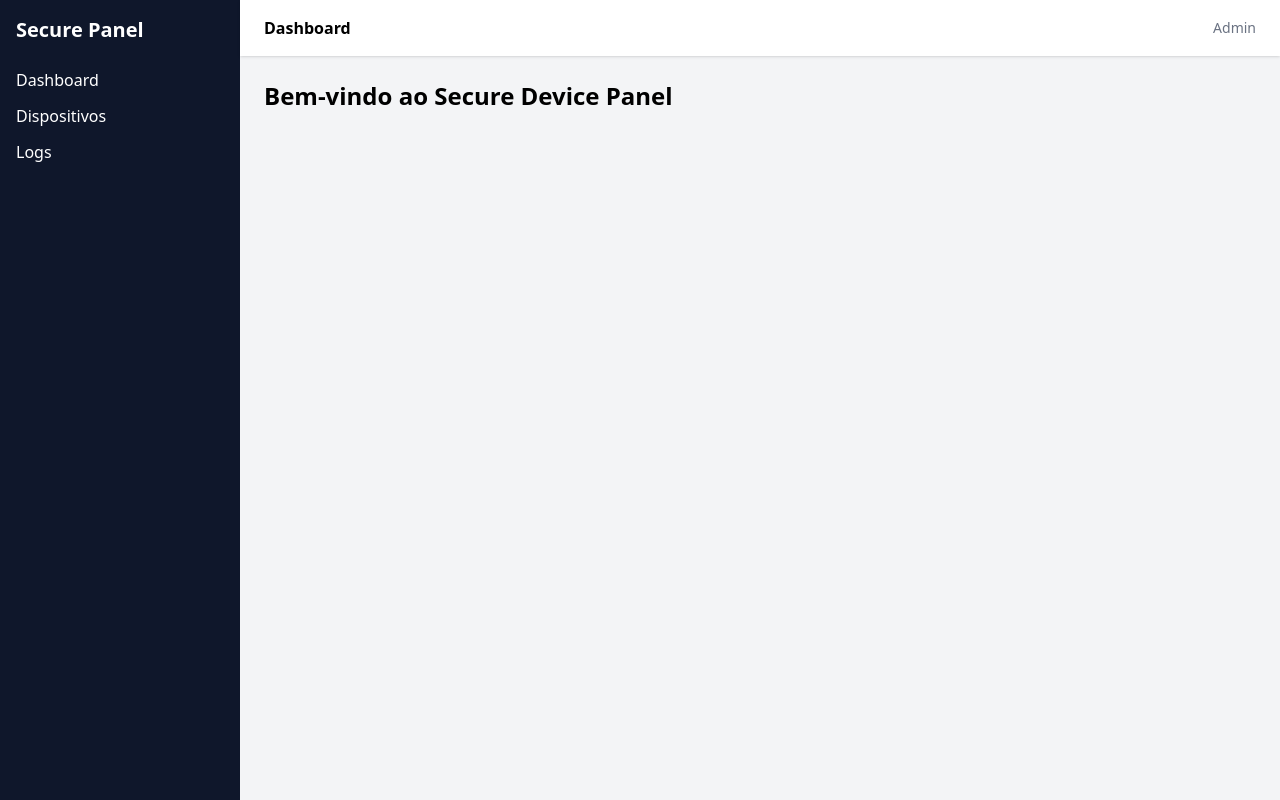
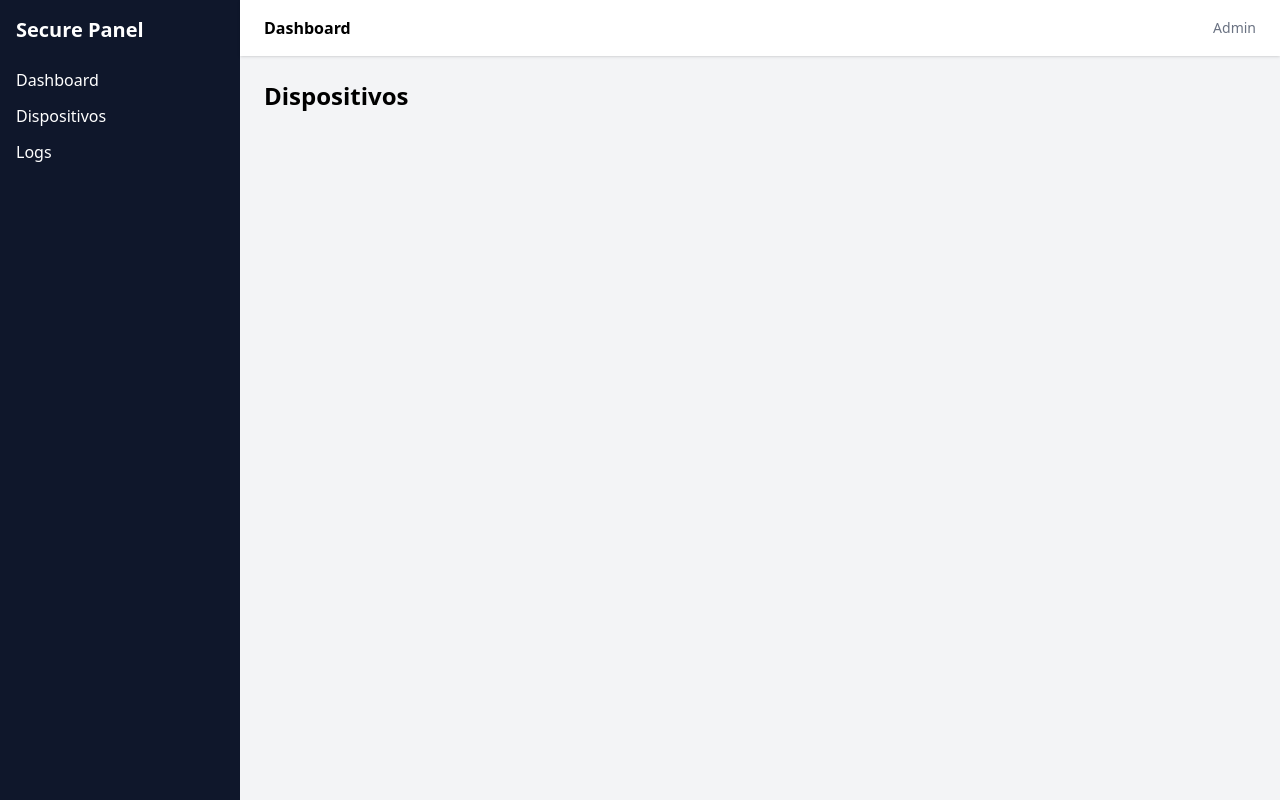
Before and after one commit to francisco328react/Secure-Device-Panel, a React (Vite) app: page /devices in a window 1280 px wide. Built offline with nearby package versions, Linux system fonts and the light colour scheme.

Commit message:
feat(routes): add react-router navigation and base pages

```diff
--- a/package.json
+++ b/package.json
@@ -13,6 +13,7 @@
     "@tailwindcss/vite": "^4.1.18",
     "react": "^19.2.0",
     "react-dom": "^19.2.0",
+    "react-router-dom": "^6.30.2",
     "tailwindcss": "^4.1.18"
   },
   "devDependencies": {
--- a/src/App.tsx
+++ b/src/App.tsx
@@ -1,10 +1,7 @@
-import { Layout } from "./components/Layout/Layout";
-import { Dashboard } from "./pages/Dashboard/Dashboard";
+import { AppRoutes } from "./routes"
 
 export function App() {
   return (
-    <Layout>
-      <Dashboard />
-    </Layout>
+    <AppRoutes />
   )
 }
--- a/src/components/Sidebar/Sidebar.tsx
+++ b/src/components/Sidebar/Sidebar.tsx
@@ -1,11 +1,13 @@
+import { Link } from "react-router-dom"
+
 export function Sidebar() {
     return (
         <aside className="w-60 h-screen bg-slate-900 text-white flex flex-col p-4">
             <h1 className="text-xl font-bold mb-6">Secure Panel</h1>
             <nav className="flex flex-col gap-3">
-                <a className="hover:text-blue-400 cursor-pointer">Dashboard</a>
-                <a className="hover:text-blue-400 cursor-pointer">Dispositivos</a>
-                <a className="hover:text-blue-400 cursor-pointer">Logs</a>
+                <Link to="/" className="hover:text-blue-400 cursor-pointer">Dashboard</Link>
+                <Link to="/devices" className="hover:text-blue-400 cursor-pointer">Dispositivos</Link>
+                <Link to="/logs" className="hover:text-blue-400 cursor-pointer">Logs</Link>
             </nav>
         </aside>
     )
--- /dev/null
+++ b/src/pages/Devices/Devices.tsx
@@ -0,0 +1,7 @@
+export function Devices() {
+    return (
+        <div>
+            <h2 className="text-2xl font-bold">Dispositivos</h2>
+        </div>
+    )
+}
--- /dev/null
+++ b/src/routes/index.tsx
@@ -0,0 +1,19 @@
+import { BrowserRouter, Routes, Route } from "react-router-dom"
+import { Layout } from "../components/Layout/Layout"
+import { Dashboard } from "../pages/Dashboard/Dashboard"
+import { Devices } from "../pages/Devices/Devices"
+import { Logs } from "../pages/Logs/Logs"
+
+export function AppRoutes() {
+    return (
+        <BrowserRouter>
+            <Layout>
+                <Routes>
+                    <Route path="/" element={<Dashboard />} />
+                    <Route path="/devices" element={<Devices />} />
+                    <Route path="/logs" element={<Logs />} />
+                </Routes>
+            </Layout>
+        </BrowserRouter>
+    )
+}
```
Also changed, not shown: 1 other file (tests, documents, lock files or other folders).
